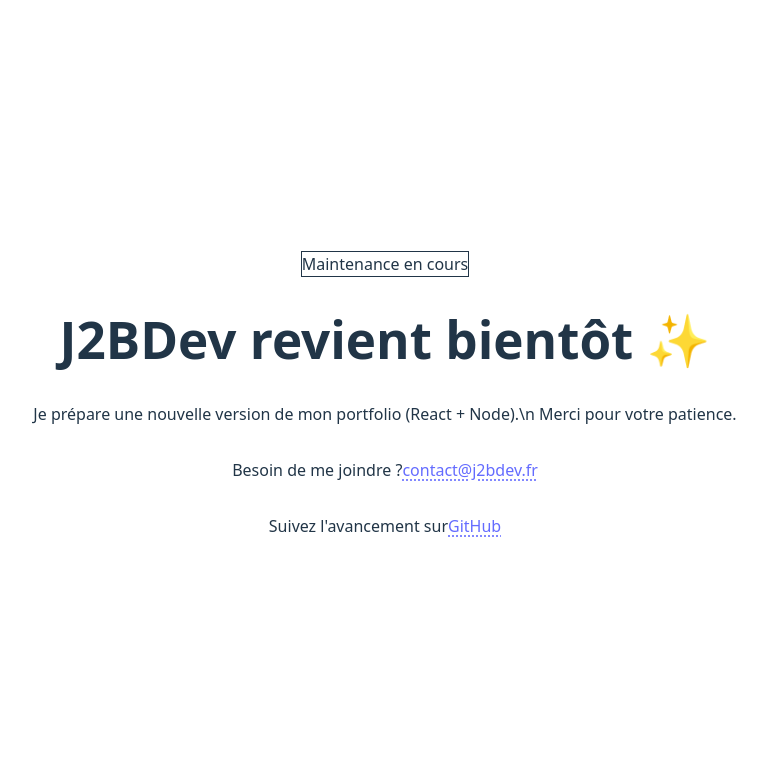
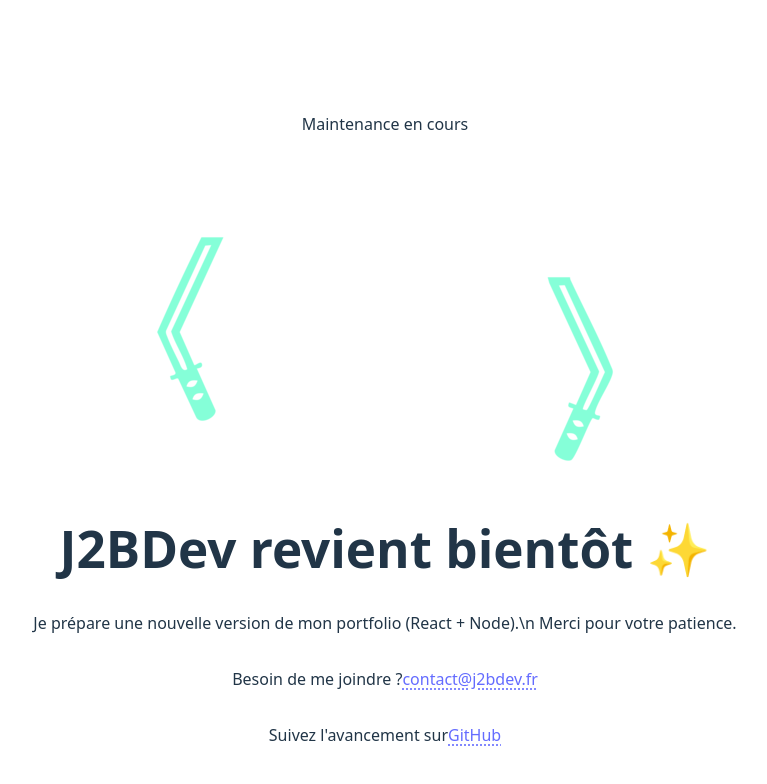
Before and after one commit to FullMetal2/J2BDEV, a React (Vite) app in the folder client/: page / in a window 1280 px wide. Shown: the top 784 px of the page, without its empty margins (255-1022 px from the left). Built offline with nearby package versions, Linux system fonts and the light colour scheme.

Commit message:
mise en place du logo j2bdev

```diff
--- a/client/src/App.tsx
+++ b/client/src/App.tsx
@@ -1,11 +1,11 @@
 export default function Maintenance() {
   return (
     <div className="min-h-screen grid place-items-center bg-slate-950 text-slate-100 p-6">
+      <span className="h-2 w-2 rounded-full bg-amber-400 mr-2 animate-pulse" />
+      <span className="text-sm text-slate-300">Maintenance en cours</span>
       <main className="w-full max-w-lg text-center">
-        <div className="inline-flex items-center justify-center rounded-2xl border border-slate-800 bg-slate-900/60 px-5 py-2 mb-6">
-          <span className="h-2 w-2 rounded-full bg-amber-400 mr-2 animate-pulse" />
-          <span className="text-sm text-slate-300">Maintenance en cours</span>
-        </div>
+        <img src="/logo_j2bdev.png" alt="logo j2bdev" className="logo" />
+
         <h1 className="text-3xl md:text-4xl font-semibold tracking-tight mb-3">
           J2BDev revient bientôt ✨
         </h1>
@@ -31,7 +31,7 @@
           <p>
             Suivez l'avancement sur
             <a
-              href="https://github.com/J2BDev"
+              href="https://github.com/FullMetal2/J2BDEV"
               target="_blank"
               rel="noreferrer"
               className="ml-1 underline decoration-dotted underline-offset-4 hover:text-slate-200"
--- a/client/src/index.css
+++ b/client/src/index.css
@@ -28,8 +28,9 @@
 
 body {
   margin: 0;
-  /*display: flex;*/
-  place-items: center;
+  display: flex;
+  flex-direction: column;
+  align-items: center;
   min-width: 320px;
   min-height: 100vh;
 }
```
Also changed, not shown: client/public/logo_j2bdev.png (added).
